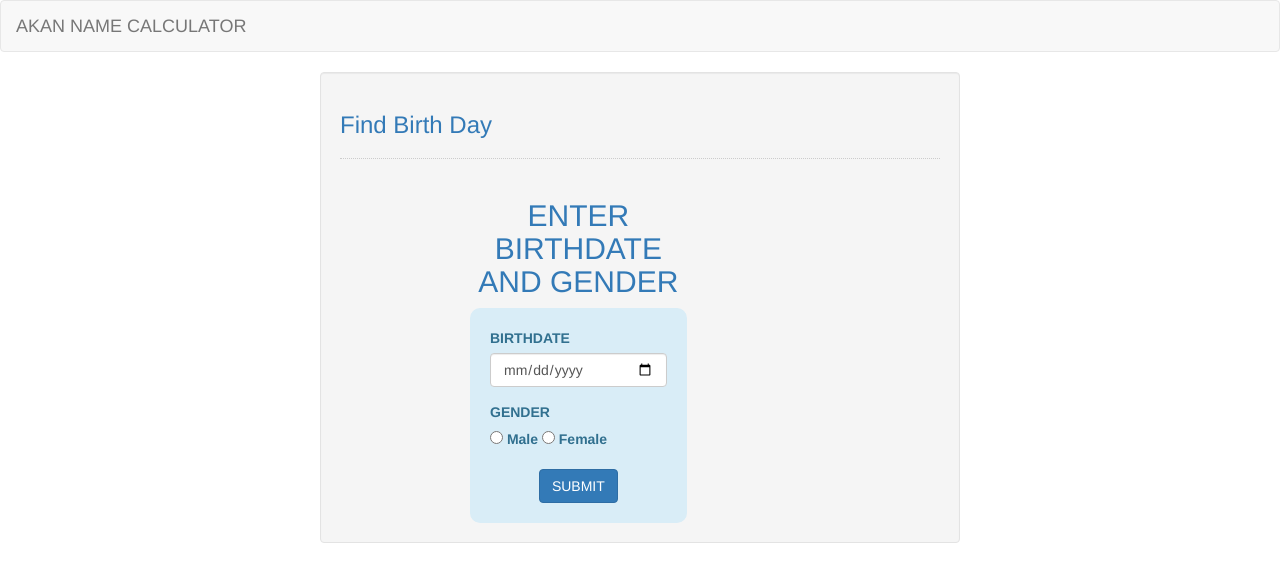
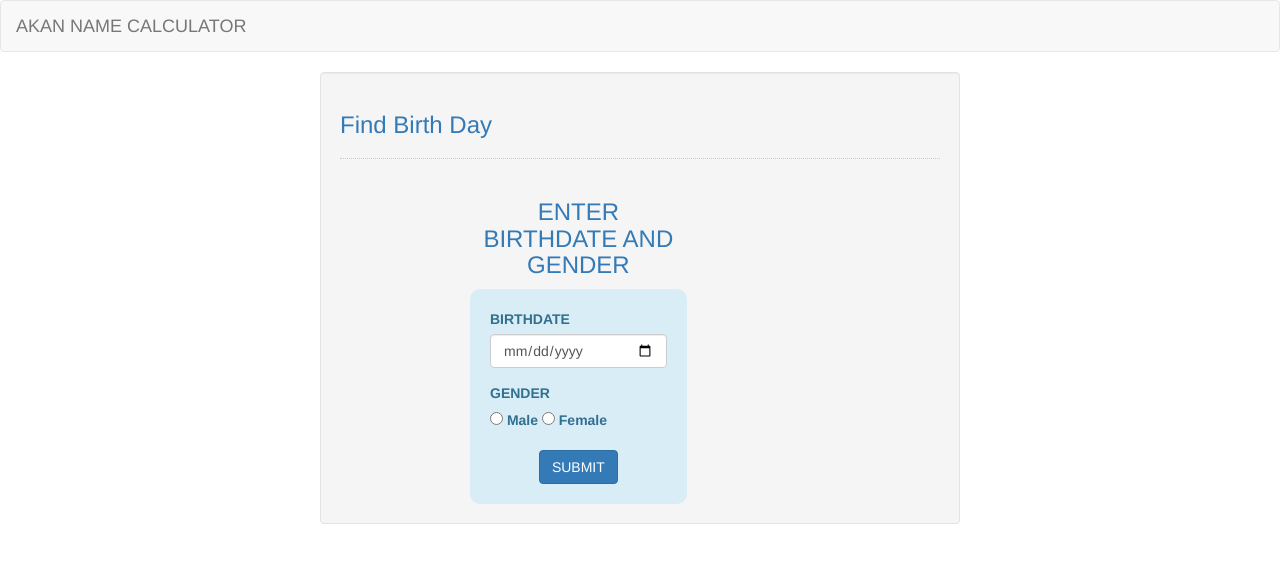
Before and after one commit to ndumimutiso/Birthday, a plain HTML site: page Akan.html in a window 1280 px wide. Drawn offline with Linux system fonts and the light colour scheme.

```diff
--- a/Akan.html
+++ b/Akan.html
@@ -17,7 +17,7 @@
 		<div class="col-md-2"></div>
 		<div class="col-md-8">
 			<div class="col-md-8">
-			<center><h2 class="text-primary">ENTER BIRTHDATE AND GENDER</h2></center>
+			<center><h3 class="text-primary">ENTER BIRTHDATE AND GENDER</h3></center>
 			<div class="alert-info" style="padding:20px; border-radius:10px;">
 				<div class="form-group">
 					<label>BIRTHDATE</label>
```
